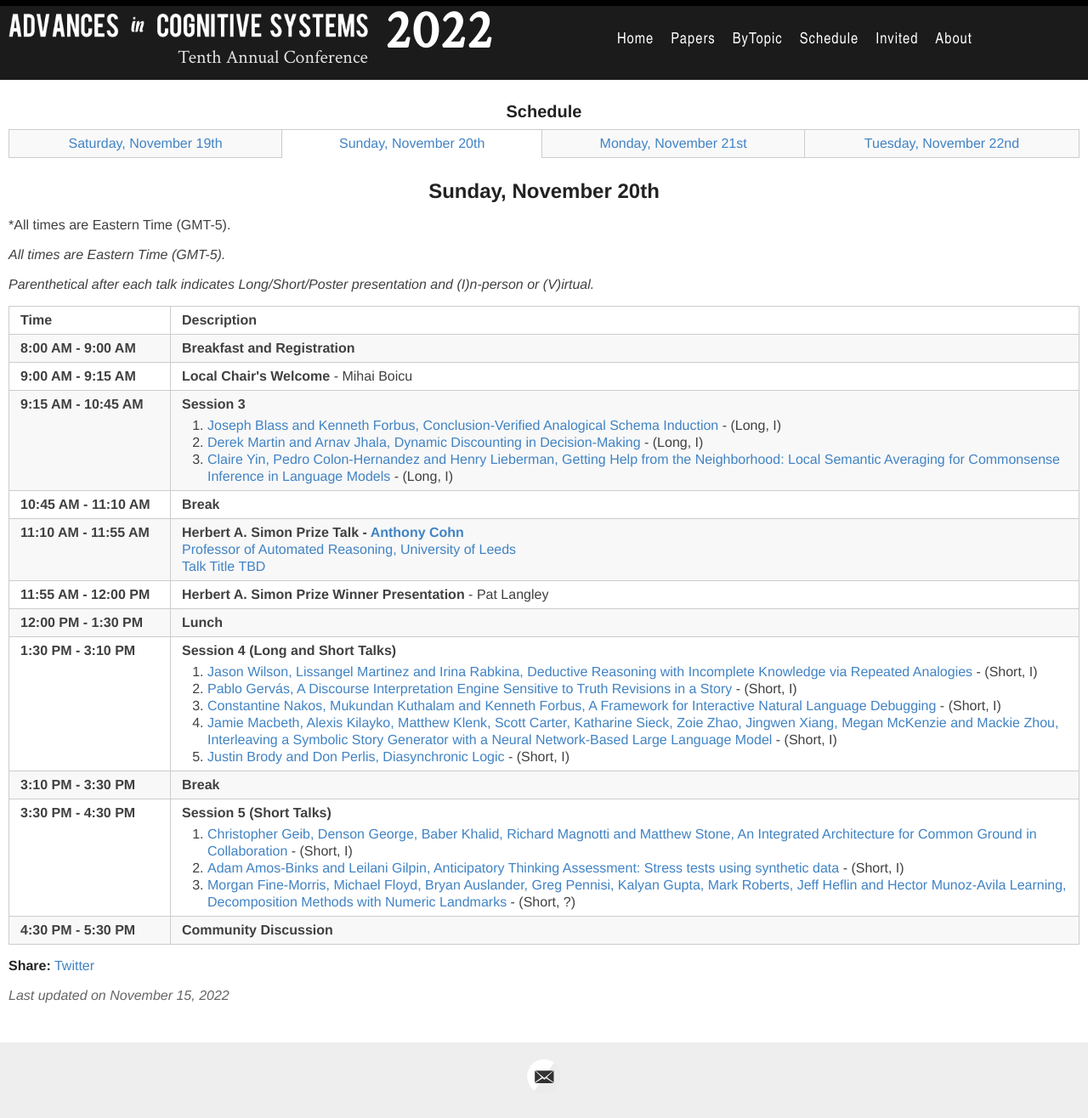
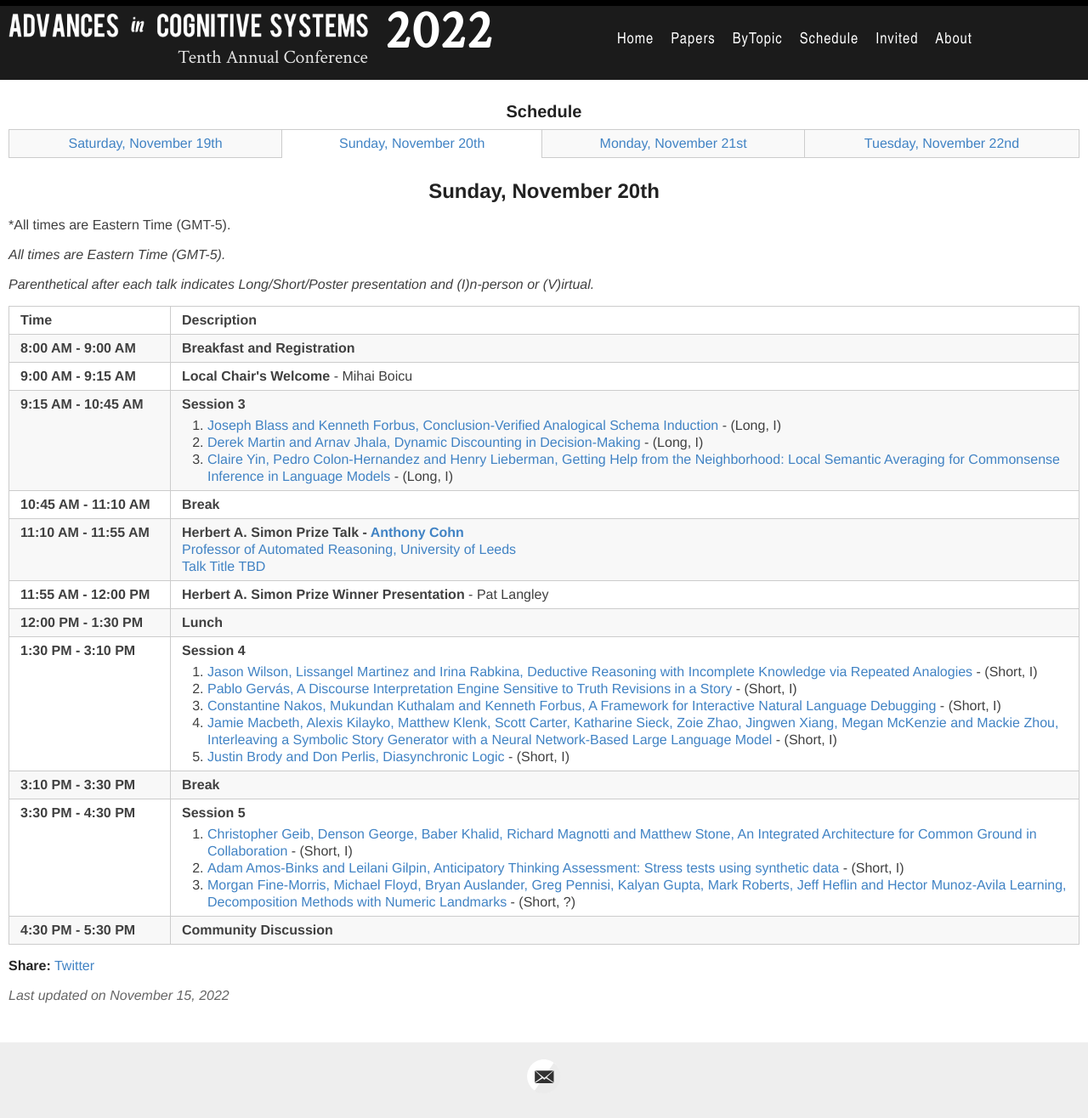
Before and after one commit to AdvancesInCognitiveSystems/acs2022, a Jekyll site: the page built from _days/sunday-day2.md, in a window 1280 px wide. Shown: the whole page at 85% size. Built offline with Jekyll 4.4.1, drawn with Linux system fonts in a browser that asks for light colours.

Commit message:
Update sunday-day2.md

```diff
--- a/_days/sunday-day2.md
+++ b/_days/sunday-day2.md
@@ -75,7 +75,7 @@ Paper PDFs are available by clicking on talk titles. For slides, click on
 
 <tr>
    <td> <span class="schedtime"> 1:30 PM - 3:10 PM </span></td>
-   <td id="session4">  <b> Session 4 (Long and Short Talks) </b>
+   <td id="session4">  <b> Session 4 </b>
      <ol>
      <li> <a href="{{site.baseurl}}/data/acs22_paper-8878.pdf">Jason Wilson, Lissangel Martinez and Irina Rabkina, Deductive Reasoning with Incomplete Knowledge via Repeated Analogies</a> - (Short, I)</li>
      <li> <a href="{{site.baseurl}}/data/acs22_paper-2091.pdf">Pablo Gervás, A Discourse Interpretation Engine Sensitive to Truth Revisions in a Story</a> - (Short, I)</li>
@@ -92,7 +92,7 @@ Paper PDFs are available by clicking on talk titles. For slides, click on
 
 <tr>
    <td> <span class="schedtime"> 3:30 PM - 4:30 PM </span></td>
-   <td id="session4">  <b> Session 5 (Short Talks) </b>
+   <td id="session4">  <b> Session 5 </b>
    <!--  <div class=shortnote>Short talks are 10 minutes plus 2 minutes for questions during changeover.</div> -->
    <!-- ###### Chaired by TBD -->
      <ol>
```
